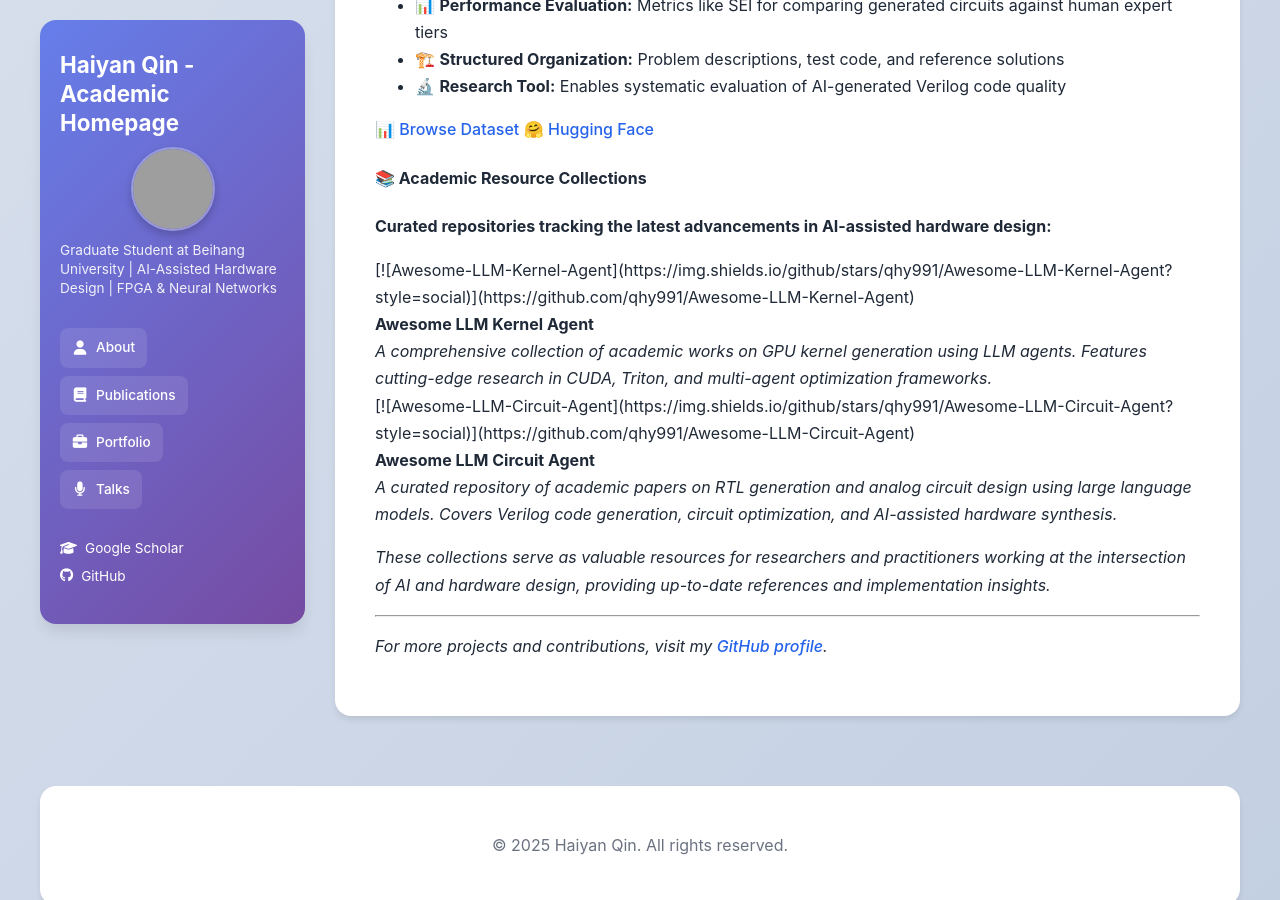
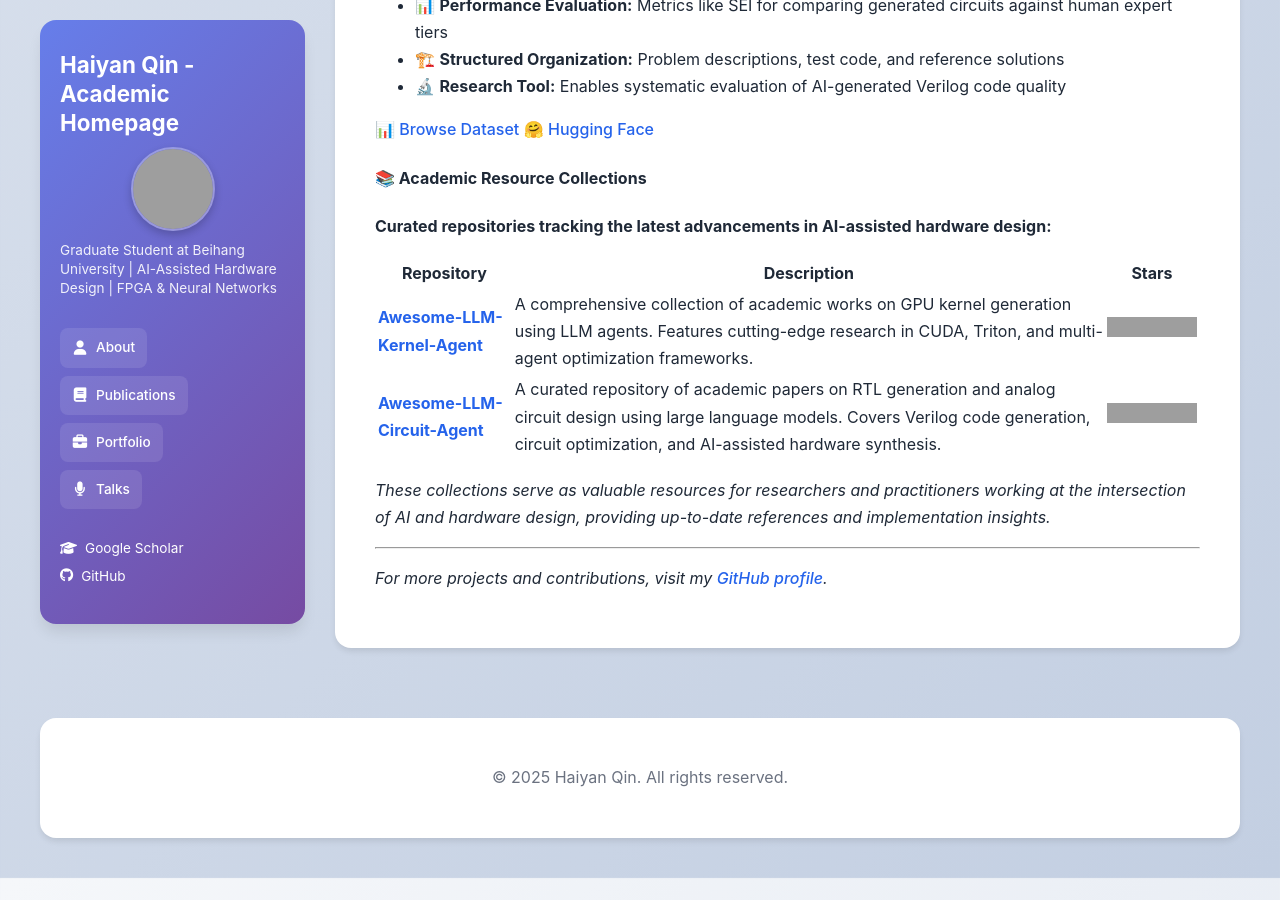
Before and after one commit to qhy991/qhy991.github.io, a Jekyll site: the page built from portfolio.md, in a window 1280 px wide and 900 px high, scrolled down 3748 px. Built offline with Jekyll 4.4.1, drawn with Linux system fonts in a browser that asks for light colours; after the commit the page ends 4626 px from its top, so only the background shows below that; grey boxes are pictures that could not be loaded.

Commit message:
Fix academic resource collections display format
- Replace complex HTML structure with clean Markdown table format
- Use standard Markdown table for better rendering reliability
- Maintain all links and badge functionality
- Improve readability and consistency with rest of the page

```diff
--- a/portfolio.md
+++ b/portfolio.md
@@ -227,31 +227,14 @@
 
 #### 📚 Academic Resource Collections
 
-<div class="academic-collections">
-  <p><strong>Curated repositories tracking the latest advancements in AI-assisted hardware design:</strong></p>
+**Curated repositories tracking the latest advancements in AI-assisted hardware design:**
 
-  <div class="collection-item">
-    <div class="collection-badge">
-      [![Awesome-LLM-Kernel-Agent](https://img.shields.io/github/stars/qhy991/Awesome-LLM-Kernel-Agent?style=social)](https://github.com/qhy991/Awesome-LLM-Kernel-Agent)
-    </div>
-    <div class="collection-info">
-      <strong>Awesome LLM Kernel Agent</strong><br>
-      <em>A comprehensive collection of academic works on GPU kernel generation using LLM agents. Features cutting-edge research in CUDA, Triton, and multi-agent optimization frameworks.</em>
-    </div>
-  </div>
+| Repository | Description | Stars |
+|------------|-------------|-------|
+| [**Awesome-LLM-Kernel-Agent**](https://github.com/qhy991/Awesome-LLM-Kernel-Agent) | A comprehensive collection of academic works on GPU kernel generation using LLM agents. Features cutting-edge research in CUDA, Triton, and multi-agent optimization frameworks. | ![Stars](https://img.shields.io/github/stars/qhy991/Awesome-LLM-Kernel-Agent?style=social) |
+| [**Awesome-LLM-Circuit-Agent**](https://github.com/qhy991/Awesome-LLM-Circuit-Agent) | A curated repository of academic papers on RTL generation and analog circuit design using large language models. Covers Verilog code generation, circuit optimization, and AI-assisted hardware synthesis. | ![Stars](https://img.shields.io/github/stars/qhy991/Awesome-LLM-Circuit-Agent?style=social) |
 
-  <div class="collection-item">
-    <div class="collection-badge">
-      [![Awesome-LLM-Circuit-Agent](https://img.shields.io/github/stars/qhy991/Awesome-LLM-Circuit-Agent?style=social)](https://github.com/qhy991/Awesome-LLM-Circuit-Agent)
-    </div>
-    <div class="collection-info">
-      <strong>Awesome LLM Circuit Agent</strong><br>
-      <em>A curated repository of academic papers on RTL generation and analog circuit design using large language models. Covers Verilog code generation, circuit optimization, and AI-assisted hardware synthesis.</em>
-    </div>
-  </div>
-
-  <p><em>These collections serve as valuable resources for researchers and practitioners working at the intersection of AI and hardware design, providing up-to-date references and implementation insights.</em></p>
-</div>
+*These collections serve as valuable resources for researchers and practitioners working at the intersection of AI and hardware design, providing up-to-date references and implementation insights.*
 
 ---
 
```
